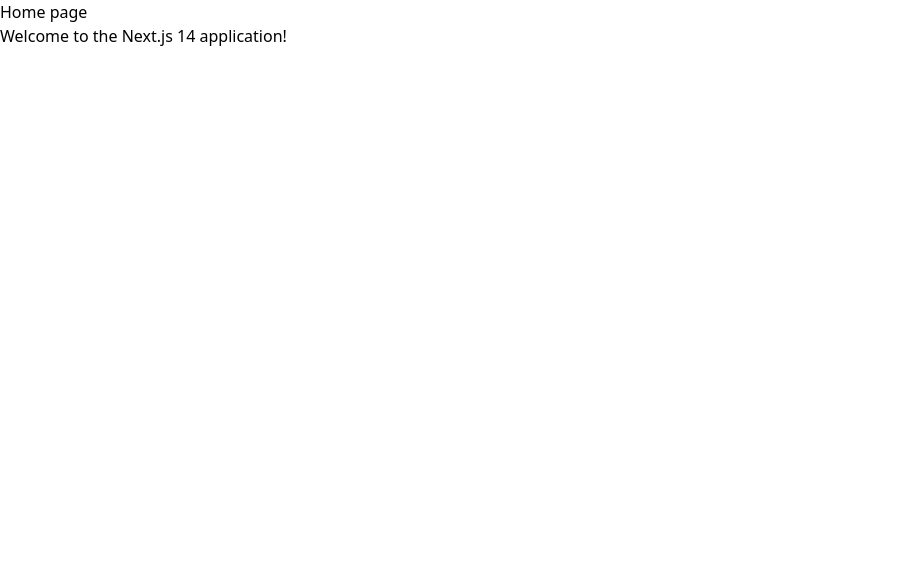
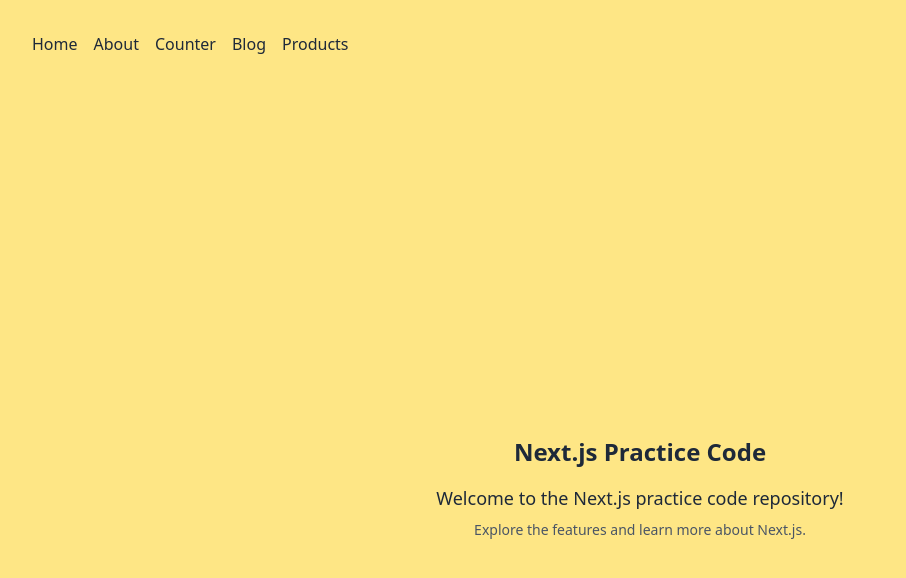
Before and after one commit to Aashik9567/NextJs_Learning, a Next.js app: page / in a window 1280 px wide. Shown: the top 578 px of the page, without its empty margins (0-906 px from the left). Built offline with nearby package versions, Linux system fonts and the light colour scheme.

Commit message:
Refactor layout and styling for About, Counter, and Products pages; enhance navigation and add counter functionality

```diff
--- a/src/app/(productsAndDashboard)/about/page.tsx
+++ b/src/app/(productsAndDashboard)/about/page.tsx
@@ -7,7 +7,7 @@ export const metadata = {
 }
 const page = () => {
   return (
-    <div className='bg-gray-900 text-white p-4'>
+    <div className='bg-gray-700 text-white p-4'>
      <h1>about page </h1>
       <p>This is the about page of the Next.js application.</p>
     </div>
--- a/src/app/counter/counter.tsx
+++ b/src/app/(productsAndDashboard)/counter/counter.tsx
@@ -3,7 +3,7 @@ import { useState } from "react";
 export default function Counter() {
     const [count, setCount] = useState(0);
   return (
-    <div className="flex flex-col items-center justify-center min-h-screen bg-amber-200">
+    <div className="flex flex-col items-center justify-center">
       <h1 className="text-2xl font-bold mb-4">Counter</h1>
       <p className="text-4xl mb-2">{count}</p>
       <button className="px-4 py-2 bg-blue-500 text-white rounded hover:bg-blue-600" onClick={()=>{setCount(count + 1)}}>
--- a/src/app/(productsAndDashboard)/layout.tsx
+++ b/src/app/(productsAndDashboard)/layout.tsx
@@ -5,8 +5,7 @@ export default function productLayout({
   children: React.ReactNode
 }) {
   return (
-    <html lang="en">
-      <body>
+      <>
         <header className='bg-blue-500 text-white p-4'>
           <h1 className='text-center text-2xl'>Header</h1>
        </header>
@@ -17,7 +16,7 @@ export default function productLayout({
         <footer className='bg-gray-800 text-white p-4 mt-4'>
           <p className='text-center'>Footer</p>
         </footer>
-      </body>
-    </html>
+   </>
+
   )
 }
--- a/src/app/(productsAndDashboard)/products/page.tsx
+++ b/src/app/(productsAndDashboard)/products/page.tsx
@@ -1,16 +1,21 @@
 import React from 'react'
-
+import Link from 'next/link'
 const products = () => {
+  const productId='123'
   return (
-    <div className='bg-gray-900 text-white p-4'>
+    <>
+    <Link href='/'>Home</Link>
+    <div className='bg-fuchsia-300p-4'>
       <h1>products list</h1>
-      <ul>
-        <li>Products No 1</li>
-        <li>Products No 2</li>
-        <li>Products No 3</li>
-        <li>Products No 4</li>
+      <ul className='flex flex-col space-y-2'>
+        <li><Link href={`/products/1`}>Products No 1</Link></li>
+        <li><Link href={`/products/2`}>Products No 2</Link></li>
+        <li><Link href={`/products/50`} replace>Products No 50</Link></li>
+        <li><Link href={`/products/75`}>Products No 75</Link></li>
+        <li><Link href={`/products/${productId}`}>Products No {productId}</Link></li>
       </ul>
     </div>
+    </>
   )
 }
 
--- a/src/app/layout.tsx
+++ b/src/app/layout.tsx
@@ -6,7 +6,6 @@ export const metadata:Metadata = {
     default: 'Next js Practice Code',// default title for the site who doesnot have a specific title
     template: '%s | Next.js Practice Code',//applies to children pages
                                            // %s will be replaced by the title of the page
-
   },
   description: 'Generated by Next.js',
 }
@@ -18,11 +17,9 @@ export default function productLayout({
 }) {
   return (
     <html lang="en">
-
-<body>
+      <body className='bg-amber-200 text-gray-800 font-sans'>
         {children}
-
-</body>
+     </body>
     </html>
   )
 }
--- a/src/app/page.tsx
+++ b/src/app/page.tsx
@@ -1,11 +1,22 @@
+import Link from "next/link"
+export default function Home() {
+  return (
+    <div className="flex flex-col bg-amber-200">
+      <nav className="m-8 items-center justify-center">
+        <ul className="flex space-x-4">
+          <li><Link  href="/">Home</Link></li>
+          <li><Link  href="/about">About</Link></li>
+          <li><Link  href="/counter">Counter</Link></li>
+          <li><Link href="/blog">Blog</Link></li>
+          <li><Link href="/products">Products</Link></li>
+        </ul>
+       </nav>
+       <main className="flex flex-col items-center justify-center min-h-screen">
+      <h1 className="text-2xl font-bold mb-4">Next.js Practice Code</h1>
+      <p className="text-lg mb-2">Welcome to the Next.js practice code repository!</p>
+      <p className="text-sm text-gray-600">Explore the features and learn more about Next.js.</p>
+      </main>
+    </div>
 
-const Home= () => {
-  return (
-    <div>
-      <h1>Home page     </h1>
-      <p>Welcome to the Next.js 14 application!</p>
-    </div>
   )
 }
-
-export default Home;
```
Also changed, not shown: src/app/(productsAndDashboard)/counter/page.tsx (renamed from src/app/counter/page.tsx).
